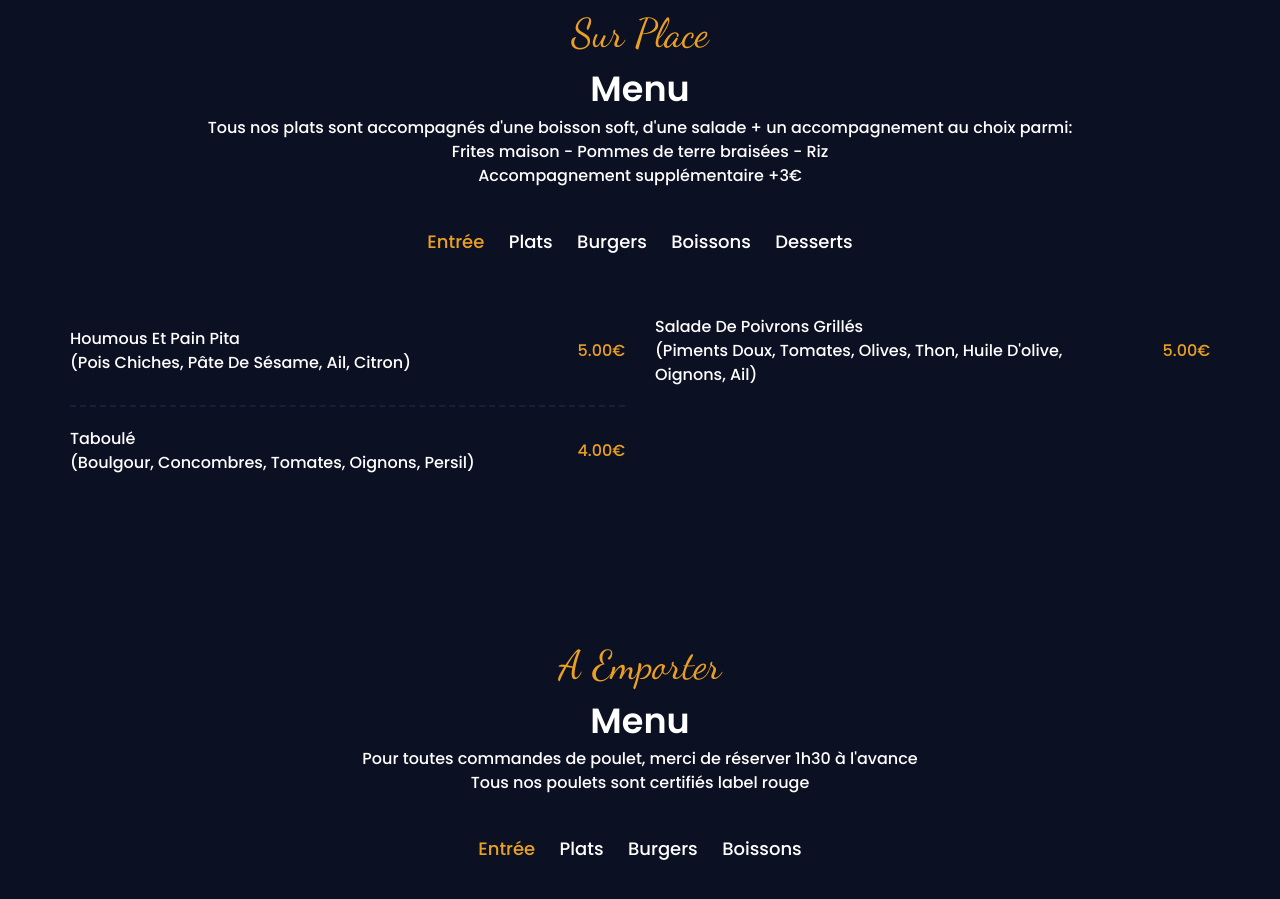
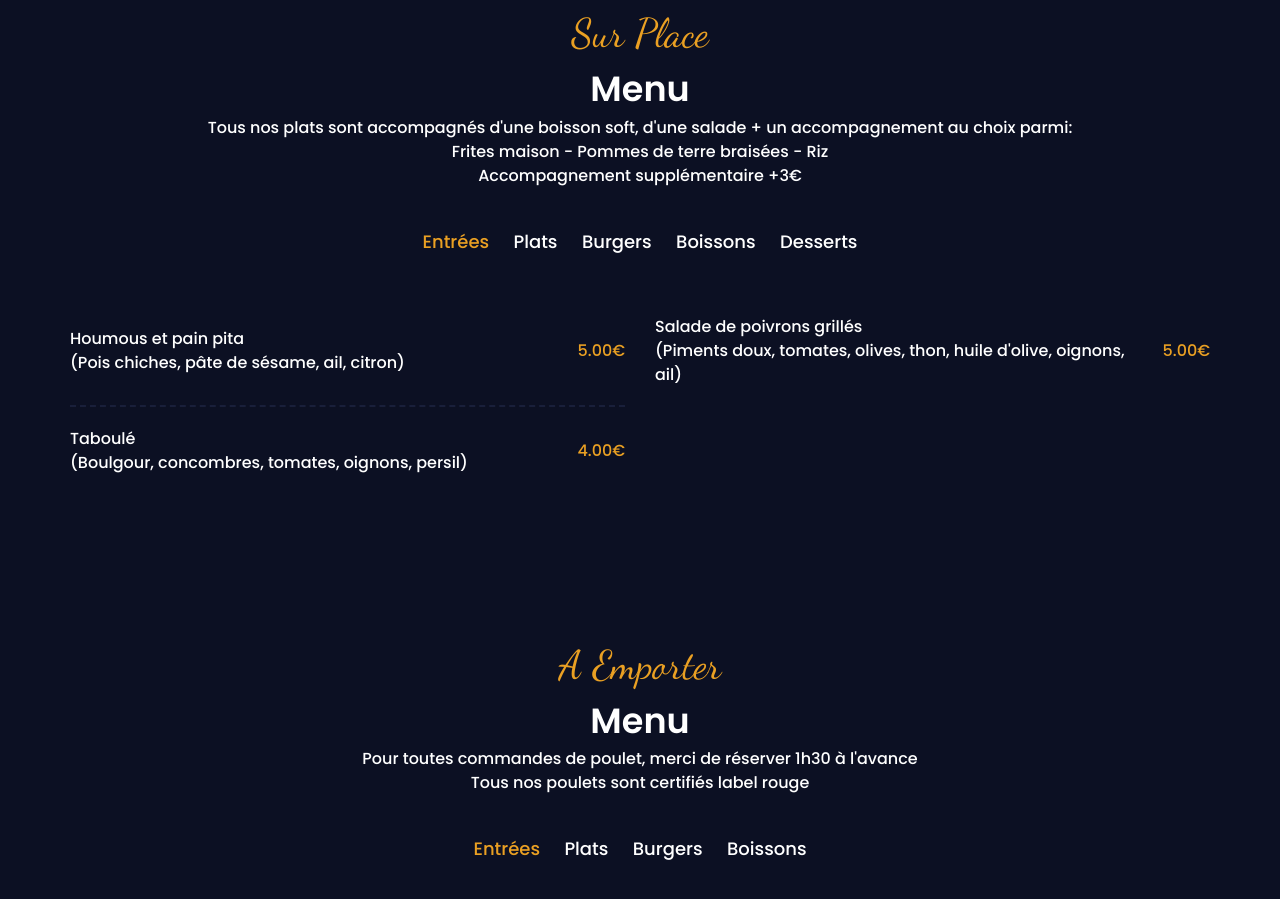
Before and after one commit to Blas-Gabriel/Restaurant-Nadam, a plain HTML site: page index.html in a window 1280 px wide. Shown: the part 877-1776 px from the top of the page. Drawn offline with Linux system fonts and the light colour scheme.

Commit message:
le client souhaite retirer le capitalise

```diff
--- a/css/style.css
+++ b/css/style.css
@@ -419,7 +419,6 @@ section{
 }
 .menu-item-title h3{
     font-size: 16px;
-    text-transform: capitalize;
     transition: color 0.3s ease;
 }
 .menu-item:hover .menu-item-title h3{
@@ -502,7 +501,6 @@ section{
 }
 .menu-item-title h3{
     font-size: 16px;
-    text-transform: capitalize;
     transition: color 0.3s ease;
 }
 .menu-item:hover .menu-item-title h3{
--- a/index.html
+++ b/index.html
@@ -64,7 +64,7 @@
       </div>
       <div class="row">
         <div class="menu-tabs" data-aos="fade-up">
-          <button type="button" class="menu-tab-item active" data-target="#lunch">entrée</button>
+          <button type="button" class="menu-tab-item active" data-target="#lunch">entrées</button>
           <button type="button" class="menu-tab-item" data-target="#dinner">plats</button>
           <button type="button" class="menu-tab-item" data-target="#burger">burgers</button>
           <button type="button" class="menu-tab-item" data-target="#drinks">boissons</button>
@@ -151,7 +151,7 @@
         <div class="menu-item" data-aos="fade-up-right">
           <div class="menu-item-title">
             <!-- <img src="img/menu/1.jpg" alt="menu item thumbnail"> -->
-            <h3>Burger Steak + Frites + 1 Boisson<br>(Bacon de Veau grillé, cheddar, sauce maison, salade, tomate, oignons frits)</h3>
+            <h3>Burger Steak + Frites + 1 Boisson<br>(Bacon de veau grillé, cheddar, sauce maison, salade, tomate, oignons frits)</h3>
           </div>
           <div class="menu-item-price">
             12.50€
@@ -239,7 +239,7 @@
       </div>
       <div class="row">
         <div class="menu-take-away" data-aos="fade-up">
-          <button type="button" class="menu-take-away-item active" data-target="#lunch1">entrée</button>
+          <button type="button" class="menu-take-away-item active" data-target="#lunch1">entrées</button>
           <button type="button" class="menu-take-away-item" data-target="#dinner1">plats</button>
           <button type="button" class="menu-take-away-item" data-target="#burger1">burgers</button>
           <button type="button" class="menu-take-away-item" data-target="#drinks1">boissons</button>
@@ -307,7 +307,7 @@
         <div class="menu-item" data-aos="fade-up-right">
           <div class="menu-item-title">
             <!-- <img src="img/menu/1.jpg" alt="menu item thumbnail"> -->
-            <h3>Burger Steak + Frites + 1 Boisson<br>(Bacon de Veau grillé, cheddar, sauce maison, salade, tomate, oignons frits)</h3>
+            <h3>Burger Steak + Frites + 1 Boisson<br>(Bacon de veau grillé, cheddar, sauce maison, salade, tomate, oignons frits)</h3>
           </div>
           <div class="menu-item-price">
             12.50€
```
